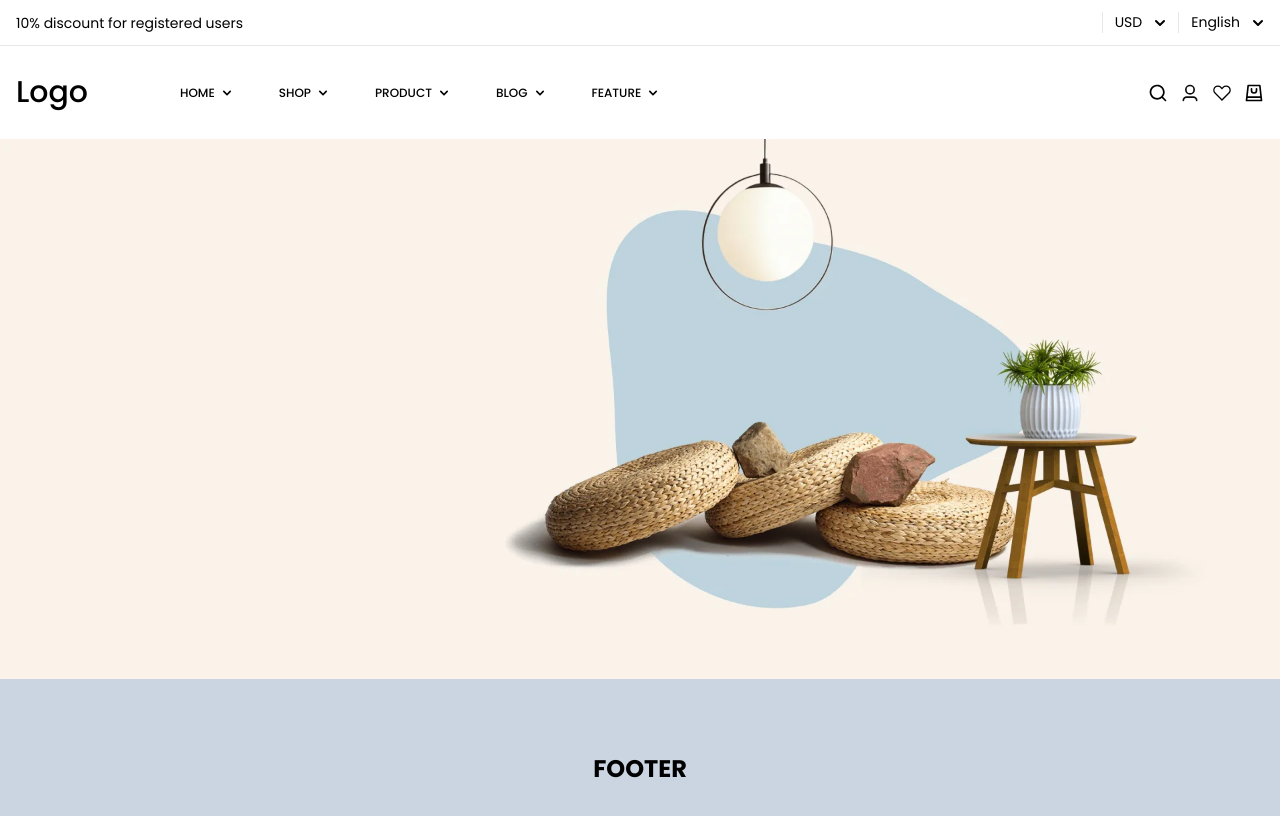
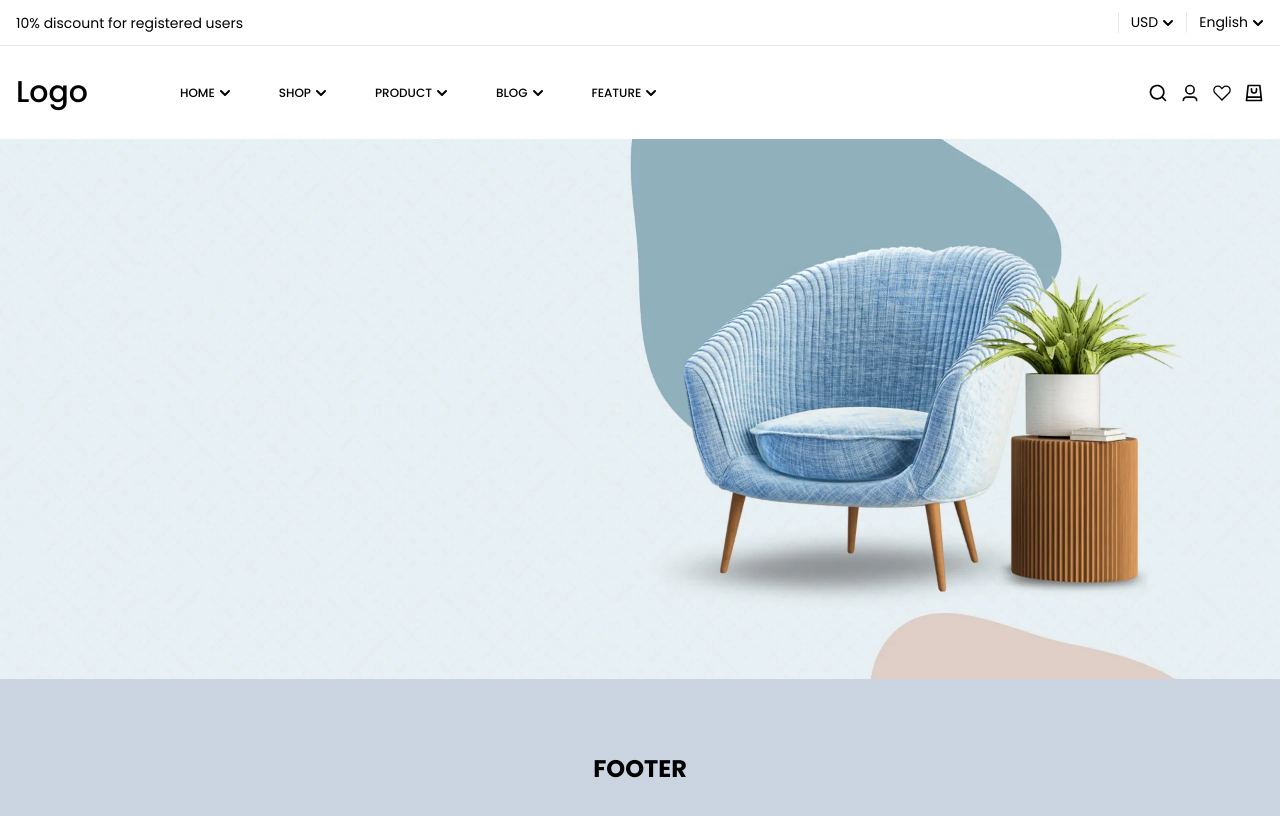
Before and after one commit to yourCode-jd/02, a Next.js app in the folder furniture/: page / in a window 1280 px wide. Shown: the top 816 px of the page. Built offline with nearby package versions, Linux system fonts and the light colour scheme.

Commit message:
banner design

```diff
--- a/furniture/src/components/Hero/Hero.tsx
+++ b/furniture/src/components/Hero/Hero.tsx
@@ -5,7 +5,7 @@ function Hero() {
         <div className="">
             <div className="text-black text-3xl flex items-center justify-center">
                 <Image
-                    src={"/slider-1.png"}
+                    src={"/slider-2.png"}
                     width={1920}
                     height={800}
                     alt='banner slide'
--- a/furniture/src/components/Icons/Icons.tsx
+++ b/furniture/src/components/Icons/Icons.tsx
@@ -1,6 +1,6 @@
 const downArrow = (
     <svg
-        className="-mr-1 ml-1 h-4 w-4"
+        className="-mr-1 ml-0 h-5 w-5"
         xmlns="http://www.w3.org/2000/svg"
         viewBox="0 0 20 20"
         fill="currentColor"
@@ -10,7 +10,7 @@ const downArrow = (
             fillRule="evenodd"
             d="M5.293 7.293a1 1 0 011.414 0L10 10.586l3.293-3.293a1 1 0 111.414 1.414l-4 4a1 1 0 01-1.414 0l-4-4a1 1 0 010-1.414z"
             clipRule="evenodd"
-        ></path>
+        />
     </svg>
 );
 
--- a/furniture/src/components/dropdown/Dropdown.tsx
+++ b/furniture/src/components/dropdown/Dropdown.tsx
@@ -1,5 +1,6 @@
 "use client"
 import React, { use, useState } from "react";
+import { downArrow } from "../Icons/Icons";
 const Dropdown = (props) => {
   const [isOpen, setIsOpen] = useState(false);
 
@@ -13,19 +14,7 @@ const Dropdown = (props) => {
         className="inline-flex text-sm justify-center items-center w-full leading-normal border-l border-gray-200 pl-3 text-black"
       >{props.title}
 
-        <svg
-          className="-mr-1 ml-2 h-5 w-5"
-          xmlns="http://www.w3.org/2000/svg"
-          viewBox="0 0 20 20"
-          fill="currentColor"
-          aria-hidden="true"
-        >
-          <path
-            fillRule="evenodd"
-            d="M5.293 7.293a1 1 0 011.414 0L10 10.586l3.293-3.293a1 1 0 111.414 1.414l-4 4a1 1 0 01-1.414 0l-4-4a1 1 0 010-1.414z"
-            clipRule="evenodd"
-          />
-        </svg>
+        {downArrow}
       </button>
 
       {/* Dropdown Menu */}
```
